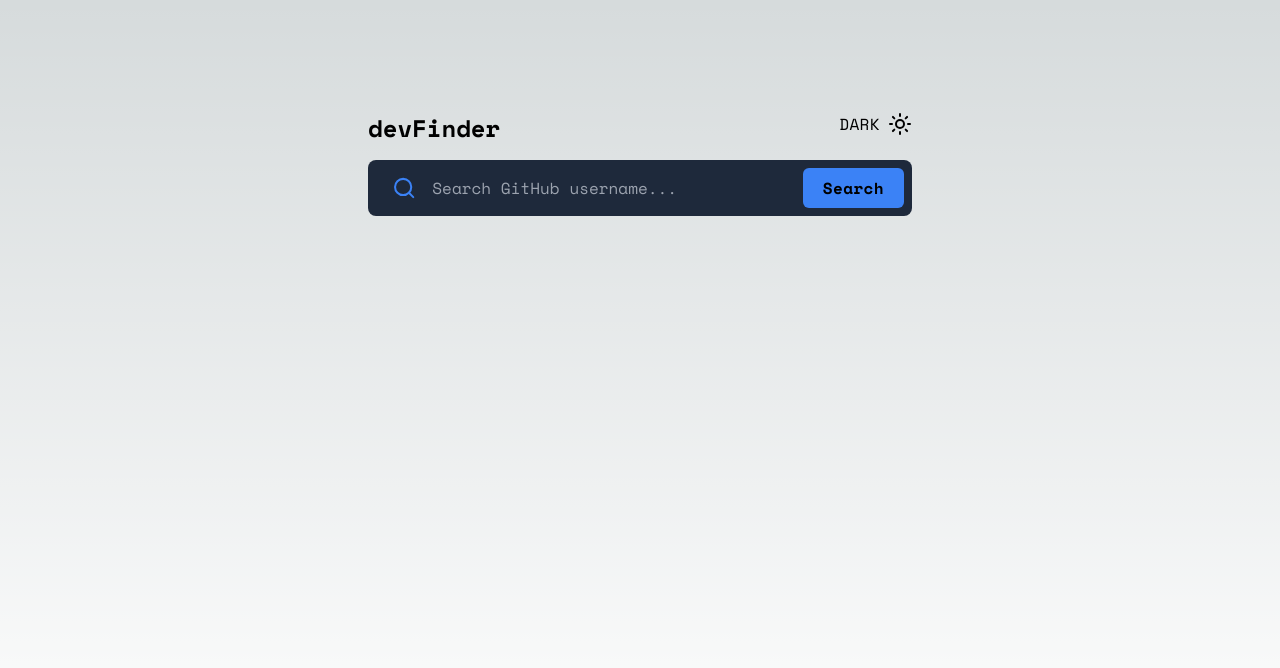
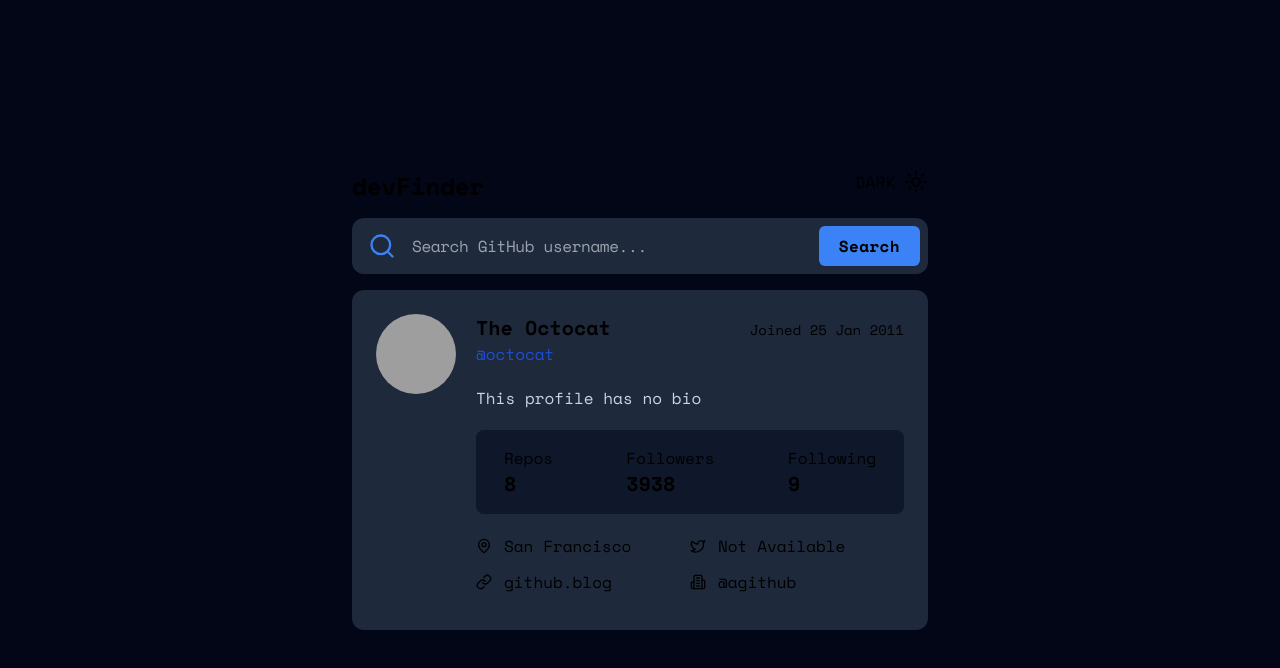
Before and after one commit to eriveltondasilva/github-user-search-app, a Next.js app: page / in a window 1280 px wide. Shown: the top 668 px of the page. Built offline with nearby package versions, Linux system fonts and the light colour scheme; grey boxes are pictures that could not be loaded.

Commit message:
feat: criação do body

```diff
--- a/src/app/layout.js
+++ b/src/app/layout.js
@@ -3,7 +3,6 @@ import './globals.css';
 
 const space_mono = Space_Mono({
   display: 'swap',
-  // style: ['normal', 'italic'],
   subsets: ['latin'],
   weight: ['400', '700'],
 });
@@ -17,7 +16,7 @@ export default function RootLayout({ children }) {
   return (
     <html lang='en'>
       <body className={space_mono.className}>
-        <div className='flex min-h-screen flex-col items-center justify-between'>
+        <div className='flex items-center justify-center min-h-screen bg-slate-950'>
           {children}
         </div>
       </body>
--- a/src/app/page.js
+++ b/src/app/page.js
@@ -1,11 +1,12 @@
-import Header from "@/components/Header"
+import Header from '@/components/Header';
+import Main from '@/components/Main';
 
 export default function Home() {
   return (
-    <div className="w-[34rem] mt-28">
-      <Header/>
-
+    <div className='w-[36rem]'>
+      <Header />
+      <Main />
     </div>
-  )
+  );
   // return <main>eu sou o #MAIN</main>;
 }
--- a/src/components/DarkModeButton.js
+++ b/src/components/DarkModeButton.jsx
@@ -6,7 +6,7 @@ export default function DarkModeButton() {
   const [darkMode, setDarkMode] = useState(true);
   return (
     <button
-      className='flex gap-2 tracking-wide font-medium '
+      className='flex gap-2 font-medium tracking-wide'
       onClick={() => setDarkMode(!darkMode)}>
       <span>{darkMode ? 'DARK' : 'LIGHT'}</span>
       {darkMode ? <Sun /> : <Moon />}
--- a/src/components/Header.js
+++ b/src/components/Header.jsx
@@ -5,7 +5,7 @@ export default function Header() {
   return (
     <header>
       <div className='flex justify-between'>
-        <div className='text-2xl font-bold'>devFinder</div>
+        <h1 className='text-2xl font-bold'>devFinder</h1>
         <div>
           <DarkModeButton />
         </div>
--- a/src/components/HeaderInput.jsx
+++ b/src/components/HeaderInput.jsx
@@ -3,16 +3,25 @@ import SearchButton from './SearchButton';
 
 export default function HeaderInput() {
   return (
-    <div className='flex justify-between my-4 bg-slate-800 rounded-lg p-2'>
-      <div className='flex w-full items-center'>
-        <Search size={28} className='mx-4 text-blue-500' />
+    <div className='flex justify-between py-2 my-4 rounded-xl bg-slate-800'>
+      <div className='flex items-center w-full'>
+        <label
+          htmlFor='headerInput'
+          className='mx-4 text-blue-500'>
+          <Search size={28} />
+        </label>
         <input
-          className='bg-transparent w-full'
+          className='w-full bg-transparent focus:outline-none placeholder:tracking-tight'
+          id='headerInput'
           name='headerInput'
+          type='text'
           placeholder='Search GitHub username...'
+          autoFocus
         />
       </div>
-      <SearchButton />
+      <div className='mx-2'>
+        <SearchButton />
+      </div>
     </div>
   );
 }
--- /dev/null
+++ b/src/components/Main.jsx
@@ -0,0 +1,58 @@
+import SocialList from './SocialList';
+
+/* eslint-disable @next/next/no-img-element */
+export default function Main() {
+  const cardItems = [
+    ['Repos', 8],
+    ['Followers', 3938],
+    ['Following', 9],
+  ];
+  const socialItems = [
+    { icon: 'MapPin', title: 'San Francisco', link: '' },
+    { icon: 'Twitter', title: 'Not Available', link: '' },
+    { icon: 'Link', title: 'github.blog', link: 'teste' },
+    { icon: 'Building2', title: '@agithub', link: 'teste' },
+  ];
+
+  return (
+    <main className='grid grid-cols-[auto_1fr] gap-5 p-6 bg-slate-800 rounded-xl'>
+      <section>
+        <img
+          className='w-20 h-20 rounded-full'
+          src='https://xsgames.co/randomusers/avatar.php?g=female'
+          title='teste'
+        />
+      </section>
+      <section>
+        <header className='flex items-baseline justify-between'>
+          <h2 className='text-xl font-semibold'>The Octocat</h2>
+          <div className='text-sm font-medium text-right'>
+            Joined 25 Jan 2011
+          </div>
+        </header>
+        <h3>
+          <a href='#' className='font-medium text-blue-700'>
+            @octocat
+          </a>
+        </h3>
+
+        <p className='mt-5 font-medium text-slate-300'>
+          This profile has no bio
+        </p>
+        <section className='my-5'>
+          <ul className='flex justify-between py-4 rounded-lg bg-slate-900 px-7'>
+            {cardItems.map((item, i) => (
+              <li key={item[0]}>
+                <h5>{item[0]}</h5>
+                <div className='text-xl font-semibold'>{item[1]}</div>
+              </li>
+            ))}
+          </ul>
+        </section>
+        <section>
+          <SocialList items={socialItems} />
+        </section>
+      </section>
+    </main>
+  );
+}
--- a/src/components/SearchButton.jsx
+++ b/src/components/SearchButton.jsx
@@ -1,6 +1,8 @@
 export default function SearchButton() {
   return (
-    <button className='bg-blue-500 rounded-md tracking-wide font-semibold px-5 py-2 hover:bg-blue-600'>
+    <button
+      type='button'
+      className='px-5 py-2 font-semibold tracking-wide bg-blue-500 rounded-md hover:bg-blue-600'>
       Search
     </button>
   );
--- /dev/null
+++ b/src/components/SocialList.jsx
@@ -0,0 +1,21 @@
+import { Building2, Link as LinkIcon, MapPin, Twitter } from 'lucide-react';
+
+export default function SocialList({ items }) {
+  const iconMap = {
+    Link: <LinkIcon size={16} />,
+    MapPin: <MapPin size={16} />,
+    Building2: <Building2 size={16} />,
+    Twitter: <Twitter size={16} />,
+  };
+
+  return (
+    <ul className='grid grid-cols-2'>
+      {items.map((i) => (
+        <li className='flex items-center gap-3 mb-3' key={i.icon}>
+          <span>{iconMap[i.icon]}</span>
+          {i.link ? <a href={i.link}>{i.title}</a> : <div>{i.title}</div>}
+        </li>
+      ))}
+    </ul>
+  );
+}
```
